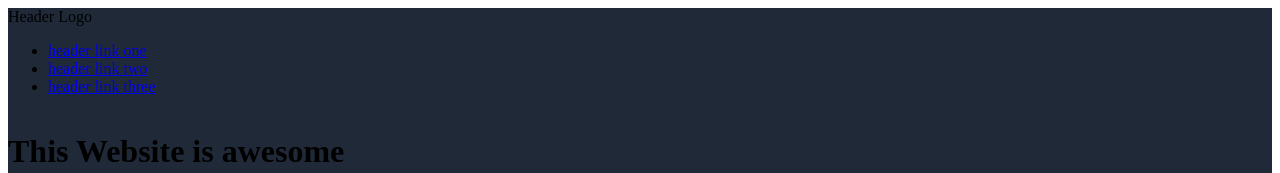
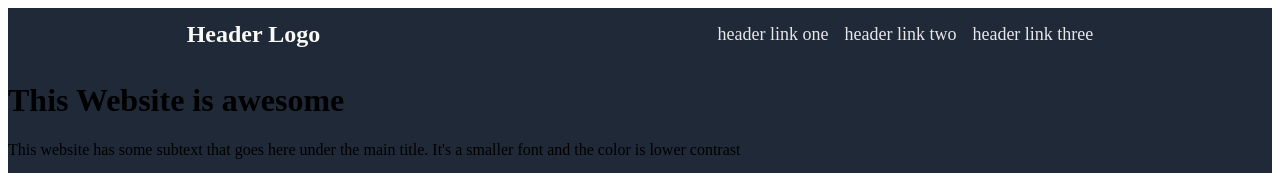
Before and after one commit to MegaShadders/odin-landing-page, a plain HTML site: page index.html in a window 1280 px wide. Shown: the top 173 px of the page. Drawn offline with Linux system fonts and the light colour scheme.

Commit message:
style the header
created a class for the header logo

```diff
--- a/index.html
+++ b/index.html
@@ -8,7 +8,7 @@
 </head>
 <body>
     <div class="header">
-        <div>Header Logo</div>
+        <div class="header-logo">Header Logo</div>
         <div class="header-list">
             <ul>
                 <li><a href="#">header link one</a></li>
--- a/style.css
+++ b/style.css
@@ -15,3 +15,27 @@ body{
 .quote{
     background-color: #E5E7EB;
 }
+
+.header{
+    display: flex;
+    justify-content: space-around;
+    align-items: center;
+}
+
+.header-logo{
+    color: #F9FAF8;
+    font-size: 24px;
+    font-weight: bold;
+}
+
+.header-list ul{
+    display: flex;
+    list-style-type: none;
+    gap: 16px;
+}
+
+a{
+    text-decoration: none;
+    color: #E5E7EB;
+    font-size: 18px;
+}
```
